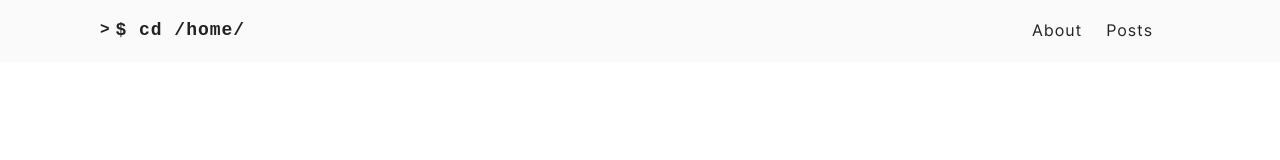
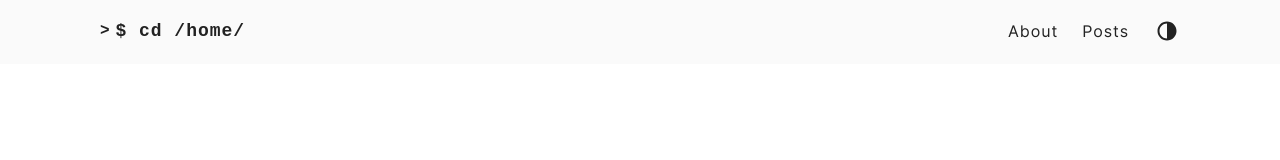
Before and after one commit to k-rishabh/k-rishabh.github.io, a plain HTML site: page index.html in a window 1280 px wide. Shown: the top 160 px of the page. Drawn offline with nearby package versions, Linux system fonts and the light colour scheme.

Commit message:
added theme toggle

```diff
--- a/index.html
+++ b/index.html
@@ -108,6 +108,11 @@
                     </svg>
                 </span>
 
+                <span class="theme-toggle not-selectable"><svg class="theme-toggler" width="24" height="24" viewBox="0 0 48 48" fill="none" xmlns="http://www.w3.org/2000/svg">
+   <path d="M22 41C32.4934 41 41 32.4934 41 22C41 11.5066 32.4934 3 22
+   3C11.5066 3 3 11.5066 3 22C3 32.4934 11.5066 41 22 41ZM7 22C7
+   13.7157 13.7157 7 22 7V37C13.7157 37 7 30.2843 7 22Z"/>
+ </svg></span>
         </span>
     </span>
 </header>
```
Also changed, not shown: 404.html (+5 -0 lines), categories/index.html (+5 -0 lines), series/index.html (+5 -0 lines), tags/index.html (+5 -0 lines), img/me.jpg, 1 other file.
